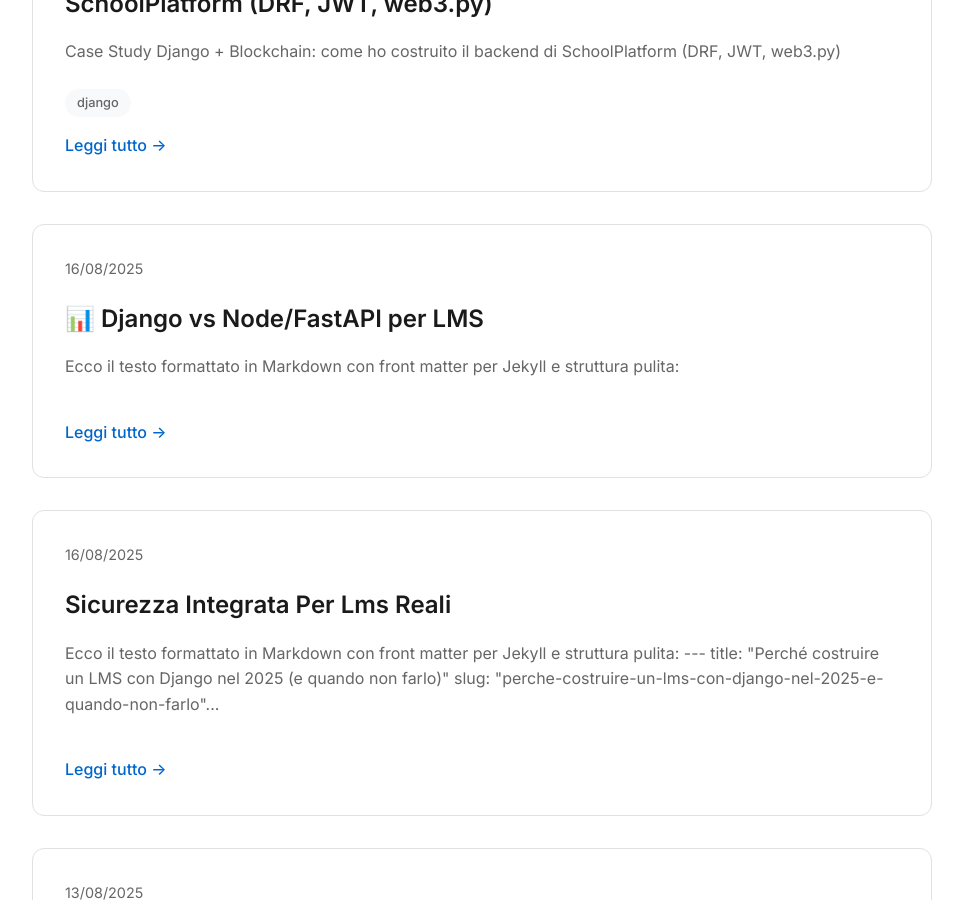
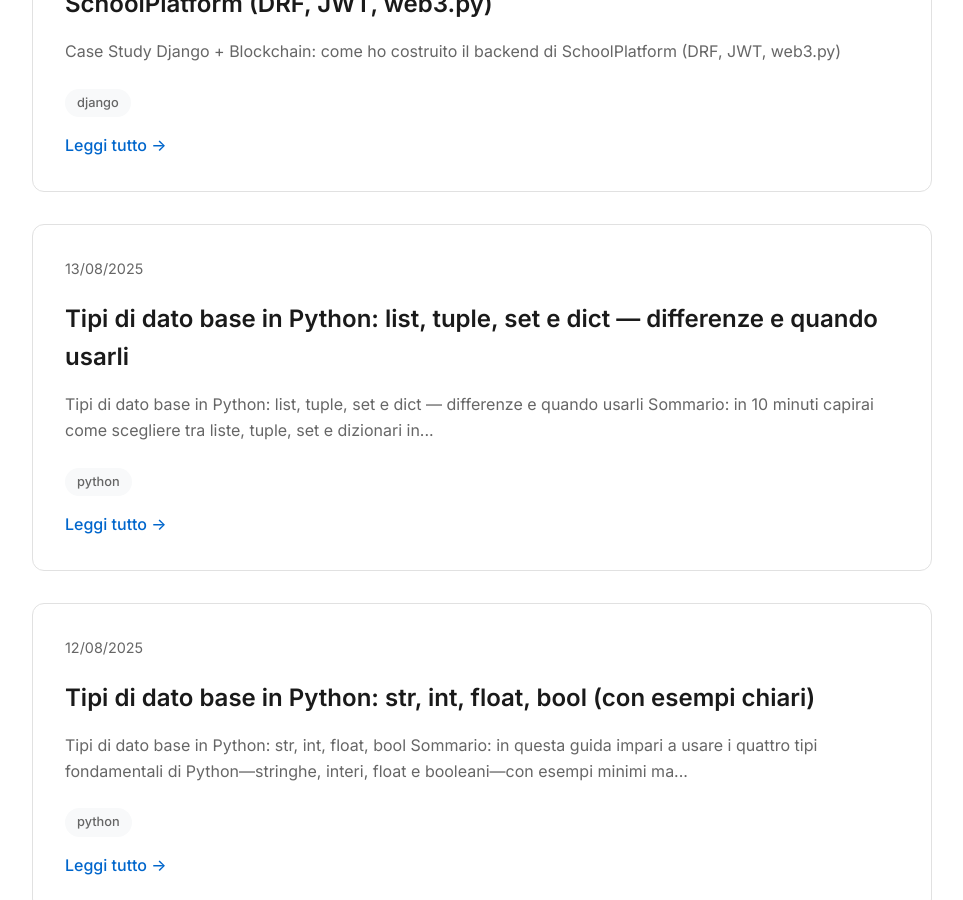
Before and after one commit to PyZenMatt/matteoricci.net, a Jekyll site: the page built from blog.html, in a window 1280 px wide and 900 px high, scrolled down 1627 px. Shown: the whole window, without its empty margins (158-1121 px from the left). Built offline with Jekyll 4.4.1, drawn with Linux system fonts in a browser that asks for light colours; some of the changed lines change nothing that is shown.

Commit message:
nuovo articolo

`````diff
--- a/_posts/2025-08-16-django-vs-node-fastapi-per-lms.md
+++ /dev/null
@@ -1,137 +0,0 @@
----
-title: 📊 Django vs Node/FastAPI per LMS
----
-
-Ecco il testo formattato in Markdown con **front matter per Jekyll** e struttura pulita:
-
-````markdown
----
-title: "Perché costruire un LMS con Django nel 2025 (e quando non farlo)"
-slug: "perche-costruire-un-lms-con-django-nel-2025-e-quando-non-farlo"
-description: "Analisi pratica dei pro e contro di usare Django per sviluppare un LMS nel 2025, con esempi DRF, integrazione blockchain e confronto con Node/FastAPI."
-tags:
-  - django
-  - lms
-  - backend
-  - drf
-  - web3
-  - python
-categories:
-  - django
-canonical: "https://matteoricci.net/blog/2025/08/18/perche-costruire-un-lms-con-django-nel-2025-e-quando-non-farlo.html"
-meta_title: "Django LMS 2025: vantaggi, limiti e confronto con Node/FastAPI"
-meta_description: "Vantaggi di Django per un LMS moderno: sicurezza integrata, admin veloce, DRF solido, integrazione blockchain e confronto con Node/FastAPI."
-meta_keywords: "django lms, django 2025, django rest framework, drf lms, node vs django"
-og_title: "Perché costruire un LMS con Django nel 2025 (e quando non farlo)"
-og_description: "Perché Django resta una scelta vincente per un LMS moderno: sicurezza, admin, DRF e integrazione blockchain."
-og_image: "https://matteoricci.net/images/django-lms-2025-cover.png"
-noindex: false
-reading_time: "8 min"
----
-
-## Perché costruire un LMS con Django nel 2025 (e quando non farlo)
-
-Se stai valutando **un LMS con Django**, la domanda non è “è vecchio?”, ma “mi fa consegnare valore prima e in modo sicuro?”
-Dopo aver sviluppato **SchoolPlatform** — LMS con pagamenti, corsi e wallet blockchain — la risposta è sì: **sicurezza integrata, admin immediato, API DRF solide** e un ecosistema che riduce rischi e tempi.
-
----
-
-### 🔒 Sicurezza integrata per LMS reali
-
-* Protezioni **CSRF** e **XSS** out-of-the-box.
-* Autenticazione robusta: sessioni o **JWT** con DRF, integrazione SSO/social.
-* Permessi granulari per ruoli (studente, docente, admin).
-
-Esempio DRF:
-
-```python
-from rest_framework.permissions import BasePermission
-
-class IsTeacherOrReadOnly(BasePermission):
-    def has_permission(self, request, view):
-        return request.method in ('GET', 'HEAD') or getattr(request.user, "is_teacher", False)
-````
-
----
-
-### ⚙️ Admin Django = backoffice in ore, non settimane
-
-In un LMS, la gestione di **corsi, iscrizioni e transazioni** è quotidiana.
-Il pannello admin integrato riduce lo sviluppo di settimane.
-
-Esempio azione bulk:
-
-```python
-@admin.action(description="Pubblica corsi selezionati")
-def publish_courses(modeladmin, request, queryset):
-    queryset.update(status="published")
-```
-
----
-
-### 📈 Scalabilità & mantenibilità
-
-* ORM maturo per query complesse.
-* **Migrazioni** affidabili (Postgres/MySQL/SQLite).
-* **Service layer** per separare DB (iscrizioni, progressi) da on-chain (token reward).
-
-Schema logico:
-
-```
-[API DRF] -> [Service Layer]
-    ├── DB Service (corsi, utenti)
-    └── Blockchain Service (mint/burn token)
-```
-
----
-
-### 🌐 Ecosistema maturo
-
-* **Django REST Framework** per API robuste.
-* **Stripe** per pagamenti sicuri.
-* **web3.py** per interfacciare blockchain (Polygon).
-
----
-
-### 📊 Django vs Node/FastAPI per LMS
-
-| Aspetto          | Django                     | Node/FastAPI          |
-| ---------------- | -------------------------- | --------------------- |
-| Time-to-value    | ✅ Alto (admin+auth pronti) | ❌ Richiede più lavoro |
-| Sicurezza        | ✅ Integrata                | ⚠️ Dipende da plugin  |
-| Realtime estremo | ⚠️ Limitato                | ✅ Più adatto          |
-| Comunità LMS     | ✅ Ampia                    | ❌ Più ristretta       |
-
----
-
-### 🚫 Quando NON usare Django per un LMS
-
-* Latenza sub-50ms su larga scala.
-* Solo contenuti statici con poche logiche (meglio un headless CMS).
-
----
-
-### ❓ FAQ
-
-**Django è adatto a un LMS nel 2025?**
-Sì: sicurezza, admin e DRF riducono tempi e rischi.
-
-**Quanto ci vuole per un admin usabile?**
-Ore o pochi giorni, senza codice custom per il pannello.
-
-**È scalabile?**
-Con Postgres, caching e separazione dei servizi, sì.
-
-**Meglio JWT o sessioni?**
-JWT per SPA/mobile multi-client; sessioni per app server-rendered.
-
----
-
-📌 **CTA**
-Vuoi vedere **DRF in azione** e come ho separato DB e blockchain senza fumo negli occhi?
-👉 [Leggi il case study completo su Django + Blockchain](#) e scarica gli snippet.
-
-```
-
-
-```
--- a/_posts/2025-08-16-sicurezza-integrata-per-lms-reali.md
+++ /dev/null
@@ -1,137 +0,0 @@
----
-title: ### 🔒 Sicurezza integrata per LMS reali
----
-
-Ecco il testo formattato in Markdown con **front matter per Jekyll** e struttura pulita:
-
-````markdown
----
-title: "Perché costruire un LMS con Django nel 2025 (e quando non farlo)"
-slug: "perche-costruire-un-lms-con-django-nel-2025-e-quando-non-farlo"
-description: "Analisi pratica dei pro e contro di usare Django per sviluppare un LMS nel 2025, con esempi DRF, integrazione blockchain e confronto con Node/FastAPI."
-tags:
-  - django
-  - lms
-  - backend
-  - drf
-  - web3
-  - python
-categories:
-  - django
-canonical: "https://matteoricci.net/blog/2025/08/18/perche-costruire-un-lms-con-django-nel-2025-e-quando-non-farlo.html"
-meta_title: "Django LMS 2025: vantaggi, limiti e confronto con Node/FastAPI"
-meta_description: "Vantaggi di Django per un LMS moderno: sicurezza integrata, admin veloce, DRF solido, integrazione blockchain e confronto con Node/FastAPI."
-meta_keywords: "django lms, django 2025, django rest framework, drf lms, node vs django"
-og_title: "Perché costruire un LMS con Django nel 2025 (e quando non farlo)"
-og_description: "Perché Django resta una scelta vincente per un LMS moderno: sicurezza, admin, DRF e integrazione blockchain."
-og_image: "https://matteoricci.net/images/django-lms-2025-cover.png"
-noindex: false
-reading_time: "8 min"
----
-
-## Perché costruire un LMS con Django nel 2025 (e quando non farlo)
-
-Se stai valutando **un LMS con Django**, la domanda non è “è vecchio?”, ma “mi fa consegnare valore prima e in modo sicuro?”
-Dopo aver sviluppato **SchoolPlatform** — LMS con pagamenti, corsi e wallet blockchain — la risposta è sì: **sicurezza integrata, admin immediato, API DRF solide** e un ecosistema che riduce rischi e tempi.
-
----
-
-### 🔒 Sicurezza integrata per LMS reali
-
-* Protezioni **CSRF** e **XSS** out-of-the-box.
-* Autenticazione robusta: sessioni o **JWT** con DRF, integrazione SSO/social.
-* Permessi granulari per ruoli (studente, docente, admin).
-
-Esempio DRF:
-
-```python
-from rest_framework.permissions import BasePermission
-
-class IsTeacherOrReadOnly(BasePermission):
-    def has_permission(self, request, view):
-        return request.method in ('GET', 'HEAD') or getattr(request.user, "is_teacher", False)
-````
-
----
-
-### ⚙️ Admin Django = backoffice in ore, non settimane
-
-In un LMS, la gestione di **corsi, iscrizioni e transazioni** è quotidiana.
-Il pannello admin integrato riduce lo sviluppo di settimane.
-
-Esempio azione bulk:
-
-```python
-@admin.action(description="Pubblica corsi selezionati")
-def publish_courses(modeladmin, request, queryset):
-    queryset.update(status="published")
-```
-
----
-
-### 📈 Scalabilità & mantenibilità
-
-* ORM maturo per query complesse.
-* **Migrazioni** affidabili (Postgres/MySQL/SQLite).
-* **Service layer** per separare DB (iscrizioni, progressi) da on-chain (token reward).
-
-Schema logico:
-
-```
-[API DRF] -> [Service Layer]
-    ├── DB Service (corsi, utenti)
-    └── Blockchain Service (mint/burn token)
-```
-
----
-
-### 🌐 Ecosistema maturo
-
-* **Django REST Framework** per API robuste.
-* **Stripe** per pagamenti sicuri.
-* **web3.py** per interfacciare blockchain (Polygon).
-
----
-
-### 📊 Django vs Node/FastAPI per LMS
-
-| Aspetto          | Django                     | Node/FastAPI          |
-| ---------------- | -------------------------- | --------------------- |
-| Time-to-value    | ✅ Alto (admin+auth pronti) | ❌ Richiede più lavoro |
-| Sicurezza        | ✅ Integrata                | ⚠️ Dipende da plugin  |
-| Realtime estremo | ⚠️ Limitato                | ✅ Più adatto          |
-| Comunità LMS     | ✅ Ampia                    | ❌ Più ristretta       |
-
----
-
-### 🚫 Quando NON usare Django per un LMS
-
-* Latenza sub-50ms su larga scala.
-* Solo contenuti statici con poche logiche (meglio un headless CMS).
-
----
-
-### ❓ FAQ
-
-**Django è adatto a un LMS nel 2025?**
-Sì: sicurezza, admin e DRF riducono tempi e rischi.
-
-**Quanto ci vuole per un admin usabile?**
-Ore o pochi giorni, senza codice custom per il pannello.
-
-**È scalabile?**
-Con Postgres, caching e separazione dei servizi, sì.
-
-**Meglio JWT o sessioni?**
-JWT per SPA/mobile multi-client; sessioni per app server-rendered.
-
----
-
-📌 **CTA**
-Vuoi vedere **DRF in azione** e come ho separato DB e blockchain senza fumo negli occhi?
-👉 [Leggi il case study completo su Django + Blockchain](#) e scarica gli snippet.
-
-```
-
-
-```
--- a/_posts/2025-08-18-costruire-llm-con-django.md
+++ b/_posts/2025-08-18-costruire-llm-con-django.md
@@ -20,6 +20,7 @@
 og_image: "https://matteoricci.net/images/django-lms-2025-cover.png"
 noindex: false
 reading_time: "8 min"
+date: '2025-08-18'
 ---
 
 # Perché costruire un LMS con Django nel 2025 (e quando non farlo)
`````
